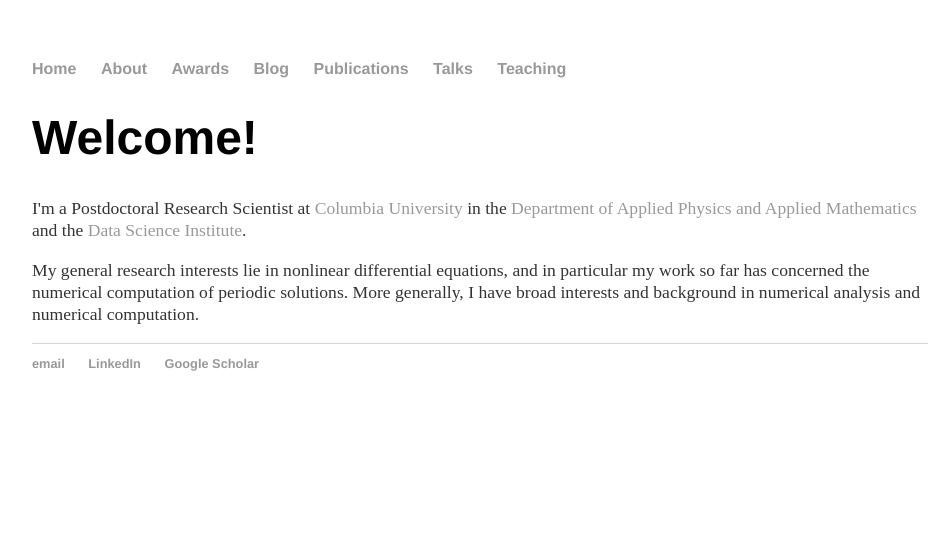
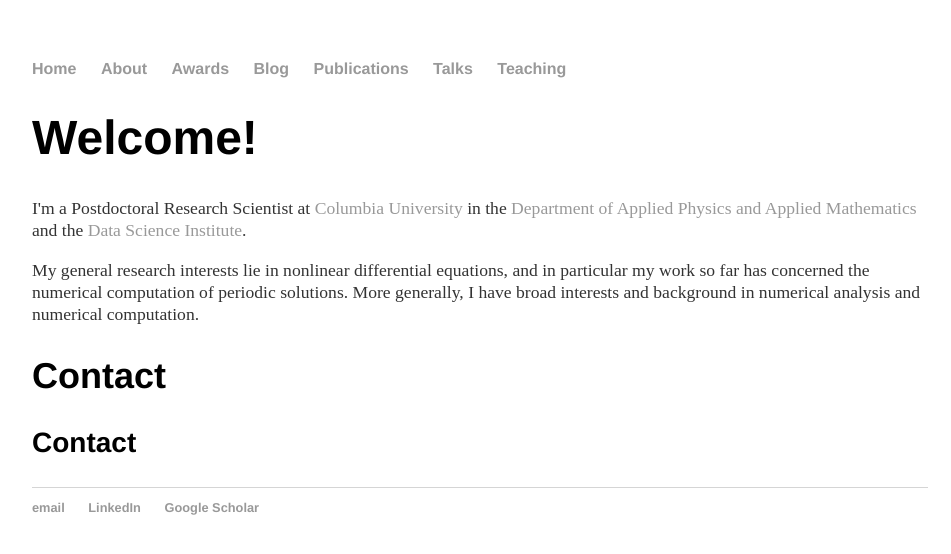
Before and after one commit to Hadrien-Montanelli/Hadrien-Montanelli.github.io, a Jekyll site: the page built from index.html, in a window 1280 px wide. Shown: the top 554 px of the page, without its empty margins (160-1111 px from the left). Built offline with Jekyll 4.4.1, drawn with Linux system fonts in a browser that asks for light colours.

Commit message:
Update index.html

```diff
--- a/index.html
+++ b/index.html
@@ -9,4 +9,6 @@ title: Hadrien Montanelli
 	and the <a href="http://datascience.columbia.edu">Data Science Institute</a>.
         <p>My general research interests lie in nonlinear differential equations, and in particular my work so far has concerned the numerical computation of periodic solutions.
 	More generally, I have broad interests and background in numerical analysis and numerical computation.<p>
+	<h2>Contact</h2>
+	<h3>Contact</h3>
 </div><!-- /.blurb -->
```
